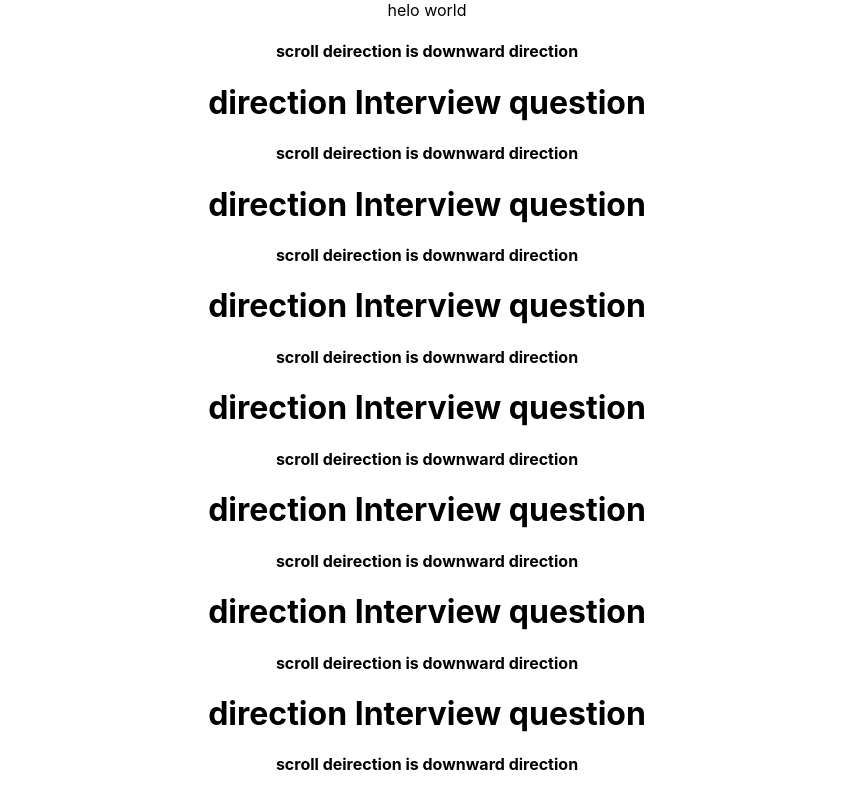
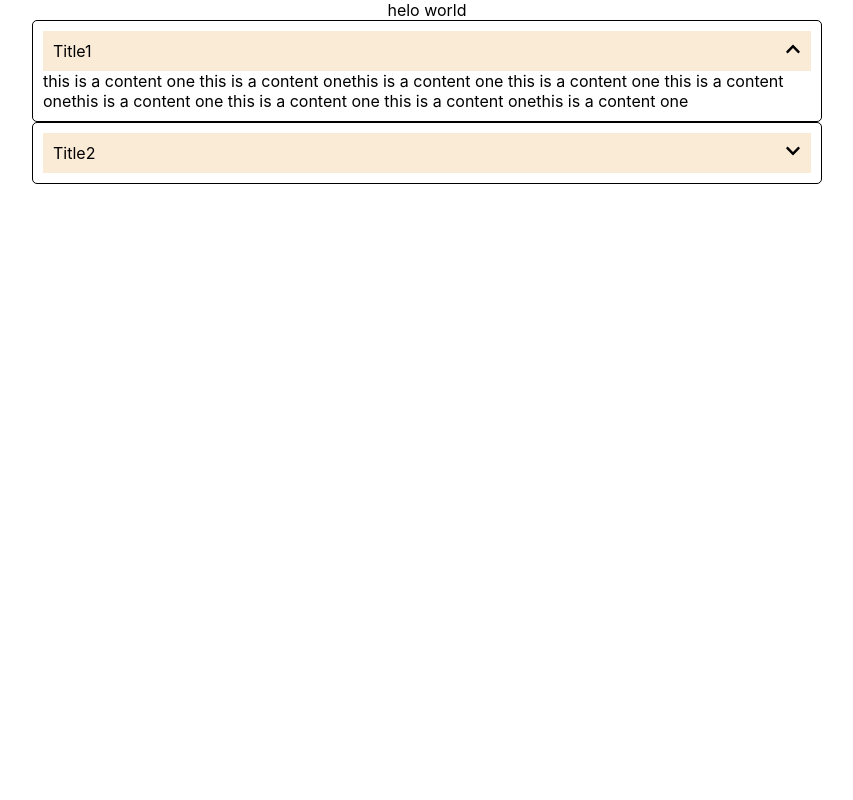
Before and after one commit to channaveerp/machine-coding-round, a React (Create React App) app: page / in a window 1280 px wide. Shown: the top 800 px of the page, without its empty margins (213-1066 px from the left). Built offline with nearby package versions, Linux system fonts and the light colour scheme; no server answers.

Commit message:
changes: colaps component added

```diff
--- a/package.json
+++ b/package.json
@@ -9,6 +9,7 @@
     "axios": "^1.7.7",
     "react": "^18.3.1",
     "react-dom": "^18.3.1",
+    "react-icons": "^5.3.0",
     "react-scripts": "5.0.1",
     "web-vitals": "^2.1.4"
   },
--- a/src/App.css
+++ b/src/App.css
@@ -119,3 +119,26 @@ img {
   border-radius: 50%;
   border: 2px solid black;
 }
+/* collaps css */
+.collaps-wrapper {
+  border: 1px solid black;
+  padding: 10px;
+  width: 60%;
+  margin: auto;
+  border-radius: 5px;
+  text-align: left;
+}
+.collaps-title {
+  display: flex;
+  justify-content: space-between;
+  background-color: antiquewhite;
+  padding: 10px;
+}
+.collaps-content {
+  overflow: hidden;
+  /* height: 200px; */
+  /* border: 1px solid red; */
+}
+.collapsed {
+  height: 0;
+}
--- a/src/App.js
+++ b/src/App.js
@@ -21,6 +21,7 @@ import DataFetching, {
 import UseReducerHook from './components/UseReducerHook/UseReducerHook';
 import SignalsTrafic from './components/TraficSignal/SignalsTrafic';
 import ScrollDirection from './components/ScrollDirection/ScrollDirection';
+import Collapsable from './components/Collapsable/Collapsable';
 
 function App() {
   const arr = [1, 2, 3, 4, 5];
@@ -47,6 +48,7 @@ function App() {
         {/* <Filter /> */}
         {/* <UseReducerHook /> */}
         {/* <SignalsTrafic /> */}
+        {/* <ScrollDirection />
         <ScrollDirection />
         <ScrollDirection />
         <ScrollDirection />
@@ -68,8 +70,8 @@ function App() {
         <ScrollDirection />
         <ScrollDirection />
         <ScrollDirection />
-        <ScrollDirection />
-        <ScrollDirection />
+        <ScrollDirection /> */}
+        <Collapsable />
       </div>
     </DataFetching>
   );
--- /dev/null
+++ b/src/components/Collapsable/Collapsable.jsx
@@ -0,0 +1,21 @@
+import React from 'react';
+import OneItem from './OneItem';
+
+const Collapsable = () => {
+  return (
+    <div>
+      <OneItem title='Title1' initialState={false}>
+        this is a content one this is a content onethis is a content one this is
+        a content one this is a content onethis is a content one this is a
+        content one this is a content onethis is a content one
+      </OneItem>
+      <OneItem title='Title2' initialState={true}>
+        this is a content one this is a content onethis is a content one this is
+        a content one this is a content onethis is a content one this is a
+        content one this is a content onethis is a content one
+      </OneItem>
+    </div>
+  );
+};
+
+export default Collapsable;
--- /dev/null
+++ b/src/components/Collapsable/OneItem.jsx
@@ -0,0 +1,19 @@
+import React, { useState } from 'react';
+import { FaChevronDown, FaChevronUp } from 'react-icons/fa';
+
+const OneItem = ({ children, title, initialState }) => {
+  const [colaps, setcollaps] = useState(initialState);
+  return (
+    <div className='collaps-wrapper'>
+      <div className='collaps-title' onClick={() => setcollaps(!colaps)}>
+        <span>{title}</span>
+        <span>{colaps ? <FaChevronDown /> : <FaChevronUp />}</span>
+      </div>
+      <div className={`collaps-content ${colaps ? 'collapsed' : ''}`}>
+        {children}
+      </div>
+    </div>
+  );
+};
+
+export default OneItem;
--- a/src/hook/useDierction.jsx
+++ b/src/hook/useDierction.jsx
@@ -16,6 +16,7 @@ const useDierction = () => {
     prevRefy.current > window.scrollY
       ? setScrollDirection('upward direction')
       : setScrollDirection('downward direction');
+
     prevRefy.current = window.scrollY;
   };
 
```
Also changed, not shown: 1 other file (tests, documents, lock files or other folders).
